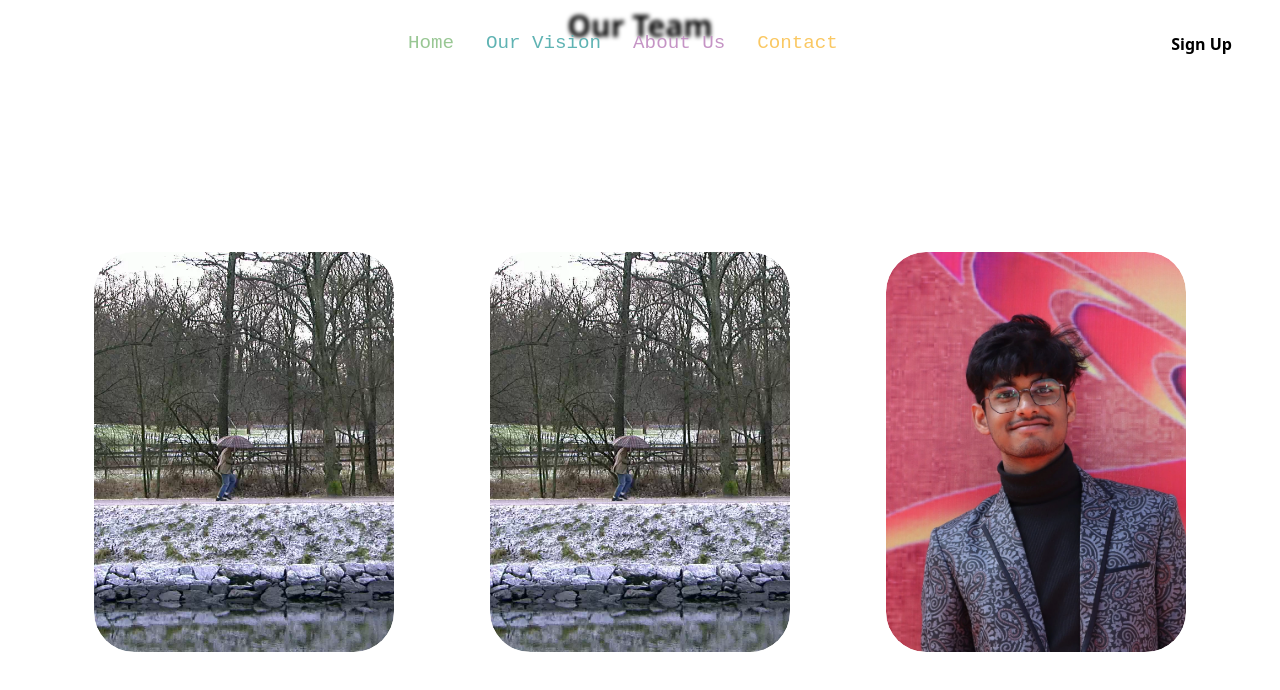
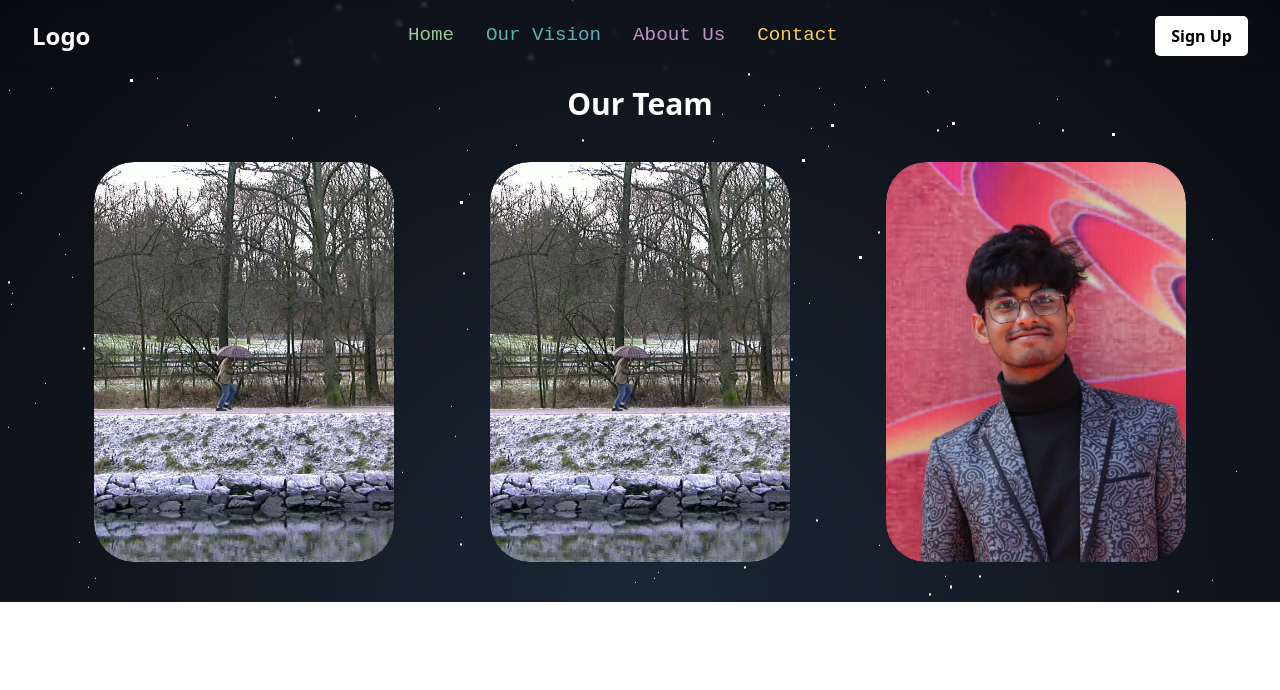
Before and after one commit to DuhanJishnu/LURN-beta, a React (Vite) app in the folder apps/frontend/: page /about_us in a window 1280 px wide. Shown: the top 690 px of the page. Built offline with nearby package versions, Linux system fonts and the light colour scheme.

Commit message:
modified basics

```diff
--- a/apps/frontend/src/Components/Portal.jsx
+++ b/apps/frontend/src/Components/Portal.jsx
@@ -13,7 +13,7 @@ const Container = styled.div`
 `;
 
 const FormWrapper = styled.div`
-  background-color: black;
+
   text-align: center;
   max-width: 400px;
   width: 100%;
@@ -155,7 +155,7 @@ const SignIn = ({setLogin}) => {
     };
     return (
         <Container>
-            <FormWrapper className="px-[2rem] sm:px-[4rem]">
+            <FormWrapper className="px-[2rem] sm:px-[4rem] ">
                 <Logo>Logo</Logo>
                 <h2>Sign in to your account</h2>
                 <h3>or <u><Link onClick={()=>setLogin((e)=>!e)}>Create account here</Link></u></h3>
--- a/apps/frontend/src/pages/AboutUs.jsx
+++ b/apps/frontend/src/pages/AboutUs.jsx
@@ -1,5 +1,5 @@
 import React from "react";
-
+import "../Components/MainContent.css";
 
 const teamMembers = [
   {
@@ -31,32 +31,38 @@ function App() {
 
 
   return (
-    <div>
-<div className="p-0">
-    <div className=" bg-white t flex flex-wrap justify-center my-2 text-3xl text-black font-bold">Our Team</div>
+    <div className="wrapper">
+      <div id="stars" className="-z-10"></div>
+      <div id="stars2" className="-z-10"></div>
+      <div id="stars3" className="-z-10"></div>
+      <div className="pt-20">
+        <div className="flex flex-wrap justify-center text-3xl text-white font-bold">Our Team</div>
+      </div>
+      <div className="flex flex-wrap justify-center items-center gap-24 h-fit py-10 ">
+        {teamMembers.map((item, index) => (
+          <div
+            key={index}
 
-</div>
-
-<div className="flex flex-wrap justify-center items-center gap-24 h-screen">
-      {teamMembers.map((item, index) => (
-        <div key={index} className="w-[300px] h-[400px] overflow-hidden group rounded-[40px] transition-all duration-700 hover:shadow-[0_4px_30px_rgba(255,255,255,1)]  hover:-translate-y-3 transform -z-10">
+            className="w-[300px] h-[400px] group overflow-hidden  relative rounded-[40px] transition-all duration-700 hover:shadow-[0_4px_30px_rgba(255,255,255,1)] hover:-translate-y-3 transform"
+          >
             <img
               src={item.img}
               alt={item.name}
               className="w-full h-full transition-all duration-300 ease-in-out rounded-[40px]"
             />
-          <div className="absolute bottom-[-100%] left-0 w-full text-center text-white  bg-black bg-opacity-70 py-2 transition-all duration-700 ease-in-out group-hover:bottom-0">
+            <div className="absolute bottom-[-100%] left-0 w-full text-center text-white bg-black bg-opacity-60 py-2 transition-all duration-700 ease-in-out group-hover:bottom-0">
               <div className="text-2xl font-bold">{item.name}</div>
-            <br/>
+              <br />
               <div className="italic p-2">{item.education}</div>
-            <br/>
-            <div className="text-md p-2 ">{item.description}</div>
+              <br />
+              <div className="text-md p-2">{item.description}</div>
             </div>
           </div>
         ))}
       </div>
     </div>
   );
+
 }
 
 export default App;
--- a/apps/frontend/src/pages/Contact.jsx
+++ b/apps/frontend/src/pages/Contact.jsx
@@ -2,15 +2,10 @@ import React from "react";
 
 const Contact = () => {
     return (
-        <section className="h-screen flex items-center justify-center bg-gray-700 text-white">
-            <div className="max-w-2xl text-center">
-                <h1 className="text-4xl font-bold mb-4">Contact Us</h1>
-                <p className="text-lg">
-                    Reach out to us at: <br />
-                    Email: support@learningplatform.com <br />
-                    Phone: +1-234-567-8901
-                </p>
-            </div>
+        <section className="wrapper h-[100vh]">
+            <div id="stars"></div>
+      <div id="stars2"></div>
+      <div id="stars3"></div>
         </section>
     );
 };
--- a/apps/frontend/src/pages/OurVision.jsx
+++ b/apps/frontend/src/pages/OurVision.jsx
@@ -1,7 +1,12 @@
 import React from "react";
+import "../Components/MainContent.css";
 
 const OurVision = () => {
-    return <h1 className="text-white">OUR vision here</h1>;
+    return <div className="wrapper h-[100vh]">
+     <div id="stars"></div>
+      <div id="stars2"></div>
+      <div id="stars3"></div>
+    </div>
 };
 
 export default OurVision;
```
Lines whose indentation alone changed are shown as unchanged.
